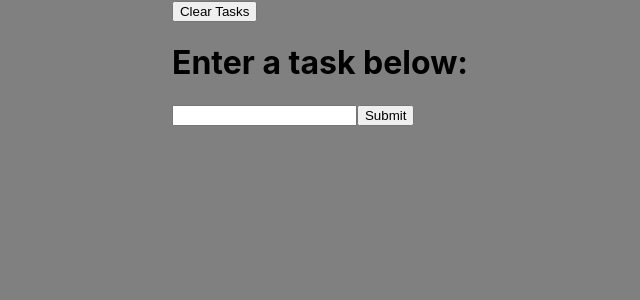
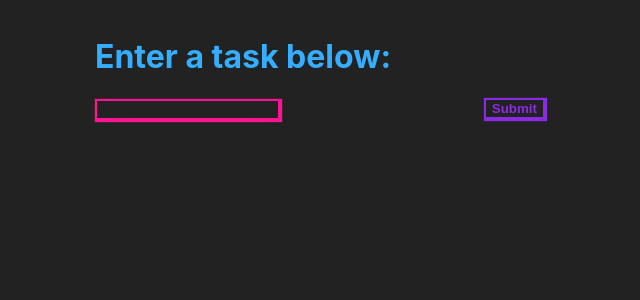
Before and after one commit to PhilWolf91/2021-React-Web-TaskList, a React (Create React App) app: page / in a window 1280 px wide. Shown: the top 300 px of the page, without its empty margins (320-960 px from the left). Built offline with nearby package versions, Linux system fonts and the light colour scheme.

Commit message:
conditional rendering
silly css

task deletion

edit task component

```diff
--- a/src/App.css
+++ b/src/App.css
@@ -1,38 +1,67 @@
-.App {
-  text-align: center;
+:root{
+  --default-background: #222222;
+  --pink: #FF1493;
+  --green: #2bff00;
+  --blue: #61dafb;
+  --purple: #8A2BE2;
 }
 
-.App-logo {
-  height: 40vmin;
-  pointer-events: none;
+.App {
+  width: 450px;
 }
 
-@media (prefers-reduced-motion: no-preference) {
-  .App-logo {
-    animation: App-logo-spin infinite 20s linear;
-  }
+
+body{
+  margin:2vh;
+  display: flex;
+  align-items: center;
+  justify-content: center;
+  background:var(--default-background);
+  color: var(--green);
 }
 
-.App-header {
-  background-color: #282c34;
-  min-height: 100vh;
-  display: flex;
-  flex-direction: column;
-  align-items: center;
-  justify-content: center;
-  font-size: calc(10px + 2vmin);
-  color: white;
+h1{
+  color: #35aeff;
 }
 
-.App-link {
-  color: #61dafb;
+input {
+  background-color: var(--default-background);
+  border-style: solid;
+  border-color: var(--pink);
+  box-shadow: 1px 1px 1px 1px var(--pink);
+  color: var(--green);
+  outline: none;
 }
 
-@keyframes App-logo-spin {
-  from {
-    transform: rotate(0deg);
-  }
-  to {
-    transform: rotate(360deg);
-  }
+button{
+  background-color: var(--default-background);
+  border-style: solid;
+  box-shadow: 1px 1px 1px 1px var(--purple);
+  border-color: var(--purple);
+  color: var(--purple);
+  font-weight: bolder;
 }
+
+.deleteButton{
+  color: red;
+  float: right;
+}
+
+.taskBlock{
+  margin-top: 2vh;
+  padding: 1vh;
+  background-color:rgba(138, 43, 226, .2);
+}
+
+.notesArea{
+  resize: none;
+  width:100%;
+  height: 15vh;
+  background-color: var(--default-background);
+  outline: none;
+  color: var(--green);
+  border-color: var(--pink);
+  border-style: solid;
+  box-shadow: 1px 1px 1px 1px #FF1493;
+  font-size: medium;
+}
--- a/src/App.js
+++ b/src/App.js
@@ -1,15 +1,14 @@
-import logo from './logo.svg';
 import './App.css';
 import React from 'react';
-import TaskList from './TaskList';
-import Start from './Start';
+import TaskList from './components/TaskList';
+import Start from './components/Start';
 import { Task } from './Models';
 
 class App extends React.Component {
 
   constructor(){
     super()
-    console.log('App: constructor');
+
     let tasks = localStorage.getItem('tasks');
     tasks = tasks ? JSON.parse(tasks) : []
 
@@ -27,10 +26,9 @@ class App extends React.Component {
     if(taskName){
 
       let tasks = this.state.tasks;
+      let task = new Task(taskName);
 
-      let task = new Task(taskName);
-      task.id = tasks.length + 1;
-
+      task.id = new Date();
       tasks.push(task);
 
       this.setState({ tasks: tasks });
@@ -62,21 +60,20 @@ class App extends React.Component {
 
     if(this.state.tasks.length === 0){
       return (
-        <div>
-          {this.renderClearButton()}
+        <div className="App">
           {this.renderNoTasks()}
         </div>
       )
     }
     else{
       return (
-        <div>
-          {this.renderClearButton()}
+        <div className="App">
           {this.renderFoundTasks()}
         </div>
       )
     }
   }
+
 }
 
 export default App;
--- a/src/TaskList.js
+++ /dev/null
@@ -1,36 +0,0 @@
-import React from 'react';
-import Start from './Start';
-
-class TaskList extends React.Component {
-
-    constructor(props){
-        super(props);
-
-        console.log(props);
-        this.state = { tasks: props.tasks }
-        this.addTask = this.addTask.bind(this);
-    }
-
-    addTask(task){
-
-        this.props.addNewTask(task);
-
-    }
-
-    render(){
-
-        let taskList = this.state.tasks.map( ( task, i ) =>
-            <p key={task.id}> {task.name} </p>
-        )
-
-        return (
-            <div>
-                <h1> Task List Bitch. </h1>
-                { taskList }
-                <Start addNewTask={ this.addTask } />
-            </div>
-        )
-    }
-}
-
-export default TaskList;
--- /dev/null
+++ b/src/components/EditTask.js
@@ -0,0 +1,34 @@
+import React from "react";
+
+export default class EditTask extends React.Component{
+
+    constructor(props){
+        super(props);
+
+        this.state = { task: props.task }
+        this.goBack = this.goBack.bind(this);
+        this.saveTask = this.saveTask.bind(this);
+    }
+
+    goBack(){
+        this.props.stopEditing();
+    }
+
+    saveTask(){
+        this.props.saveTask()
+    }
+
+    render(){
+        return(
+            <div>
+                <button onClick={ () => this.goBack() }> Back </button>
+                <button onClick={ () => this.saveTask() } style={ {float:'right'}}> Save</button>
+                <p>{this.state.task.name} </p>
+                <span> Notes </span>
+                <br />
+                <textarea className="notesArea"></textarea>
+            </div>
+        );
+    }
+
+}
--- a/src/Start.js
+++ b/src/components/Start.js
@@ -20,11 +20,11 @@ export default class Start extends React.Component {
     render(){
         return(
             <div>
-            <form onSubmit={ this.addTask }>
-                <h1> Enter a task below: </h1>
-                <input name="task" />
-                <button type='submit' > Submit </button>
-            </form>
+                <form onSubmit={ this.addTask }>
+                    <h1> Enter a task below: </h1>
+                    <input name="task" />
+                    <button type='submit' style={{float:'right'}} > Submit </button>
+                </form>
             </div>
         )
     }
--- /dev/null
+++ b/src/components/TaskList.js
@@ -0,0 +1,84 @@
+import React from 'react';
+import Start from './Start';
+import EditTask from './EditTask';
+
+class TaskList extends React.Component {
+
+    constructor(props){
+        super(props);
+
+        this.state = {
+            tasks: props.tasks,
+            selectedTask: null,
+            isAddingTask: false
+        }
+
+        this.addTask = this.addTask.bind(this);
+        this.stopEditing = this.stopEditing.bind(this);
+        this.deleteTask = this.deleteTask.bind(this);
+        this.showNewTask = this.showNewTask.bind(this);
+    }
+
+    addTask(task){
+        this.props.addNewTask(task);
+        this.setState( {...this.state, isAddingTask: false } )
+    }
+
+    editTask(task){
+        this.setState( { tasks: this.state.tasks, selectedTask: task} )
+    }
+
+    stopEditing(){
+        this.setState({ tasks: this.state.tasks, selectedTask: null})
+    }
+
+    showNewTask(){
+        this.setState( {...this.state, isAddingTask: true });
+    }
+
+    deleteTask(task){
+        let tasks = this.state.tasks.slice();
+        tasks = tasks.filter( t => { return t !== task})
+
+        this.setState({ tasks: tasks, selectedTask: null})
+
+        localStorage.setItem('tasks', JSON.stringify(tasks));
+    }
+
+    render(){
+
+        if(this.state.selectedTask === null){
+
+            let taskList = this.state.tasks.map( ( task, i ) =>
+                <div key={task.id} className="taskBlock" >
+                    <span onClick={ () => this.editTask(task) } >
+                        {task.name}
+                    </span>
+                    <strong onClick={ () => this.deleteTask(task) } className="deleteButton"> X </strong>
+                </div>
+            )
+
+            let isAddingTask = this.state.isAddingTask;
+
+            return (
+                <div>
+                    <button onClick={ () => { this.showNewTask() }}> Add New </button>
+                    { isAddingTask && <Start addNewTask={ this.addTask } /> }
+                    { taskList }
+                </div>
+            )
+
+        }
+        else{
+
+            return(
+                <EditTask task={this.state.selectedTask} stopEditing={ this.stopEditing } />
+            )
+
+        }
+
+    }
+
+}
+
+export default TaskList;
```
